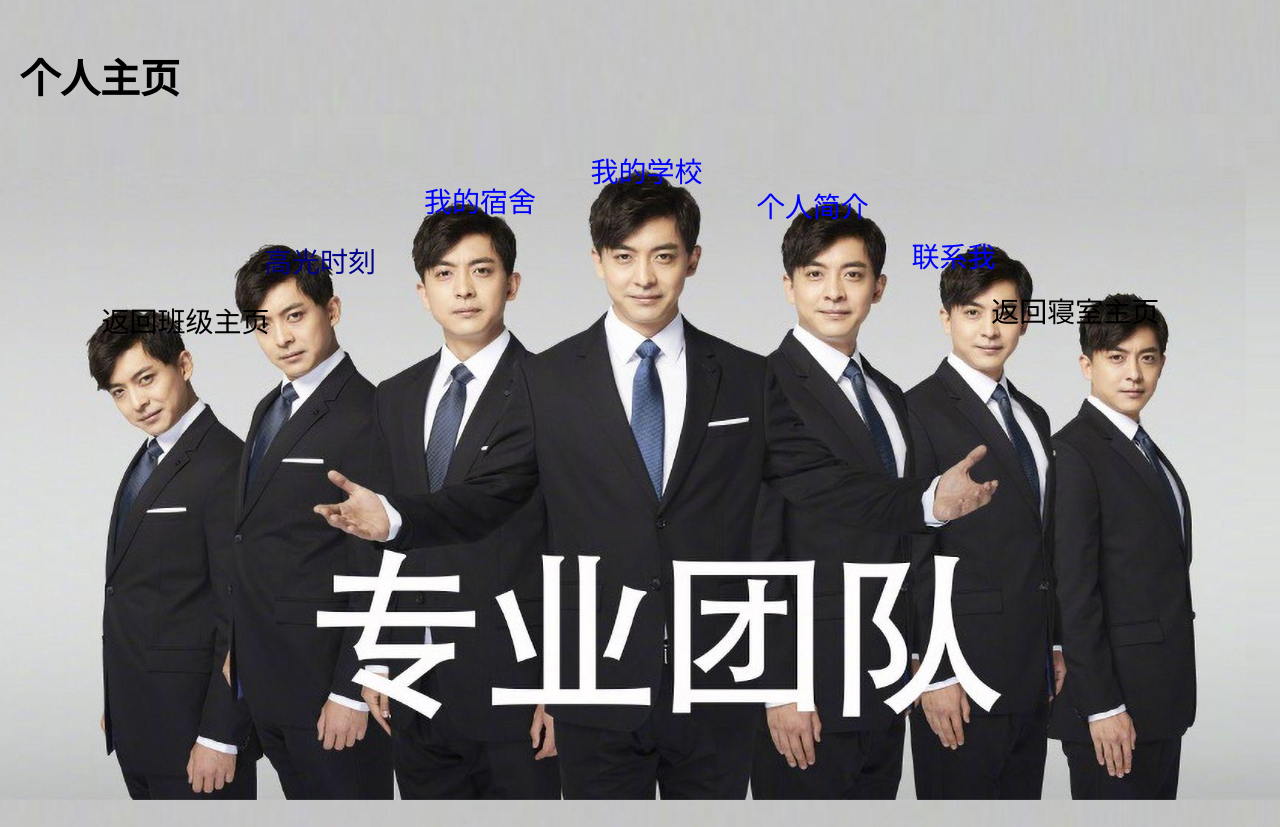
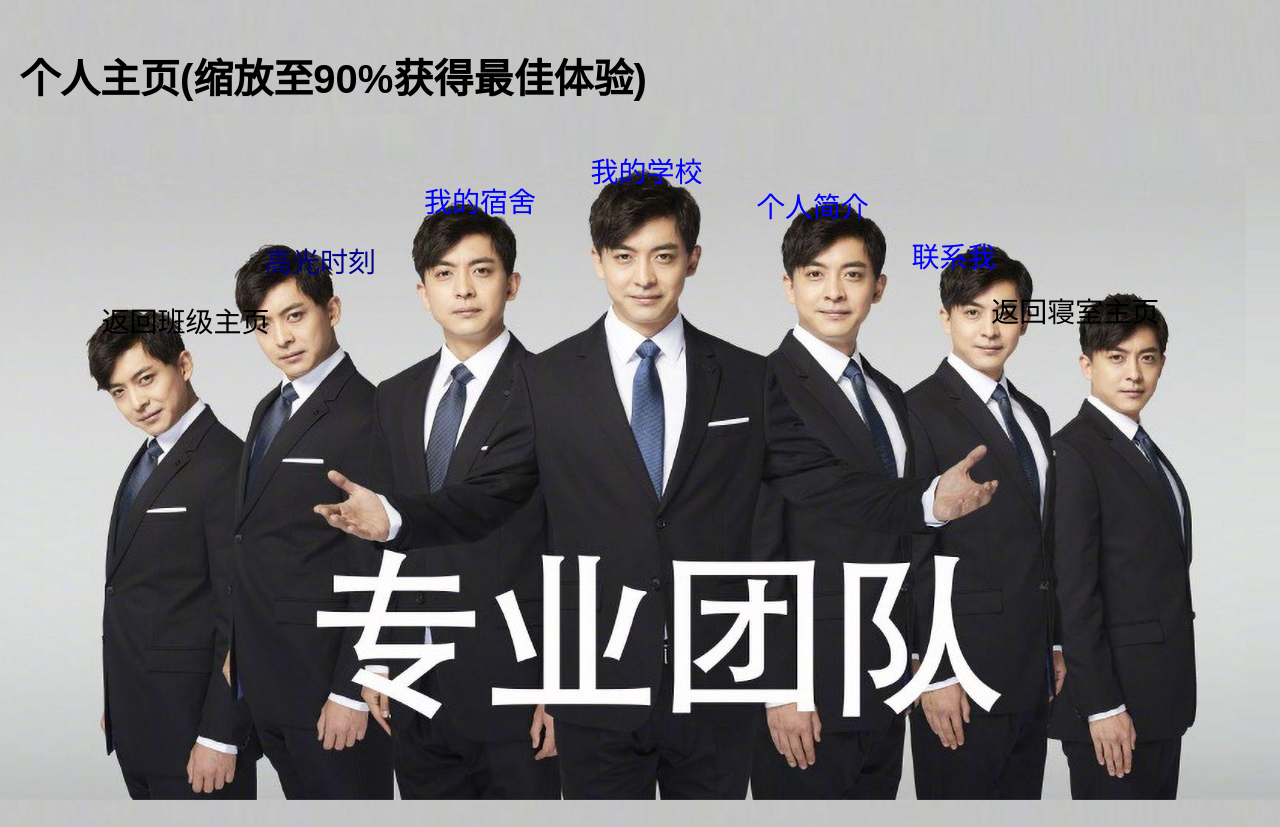
Before and after one commit to abigegg1/myweb, a plain HTML site: page gerenzhuye.html in a window 1280 px wide. Drawn offline with Linux system fonts and the light colour scheme.

Commit message:
Update gerenzhuye.html

```diff
--- a/gerenzhuye.html
+++ b/gerenzhuye.html
@@ -96,7 +96,7 @@
 </head>
 
 <body>
-<h1>个人主页</h1>
+<h1>个人主页(缩放至90%获得最佳体验)</h1>
 <a href="lianxiwo.html"><div class="positioned-text1">联系我</div></a>
 <a href="wodexuexiao.html"><div class="positioned-text2">我的学校</div></a>
 <a href="wodesushe.html" ><div class="positioned-text3">我的宿舍</div></a>
```
